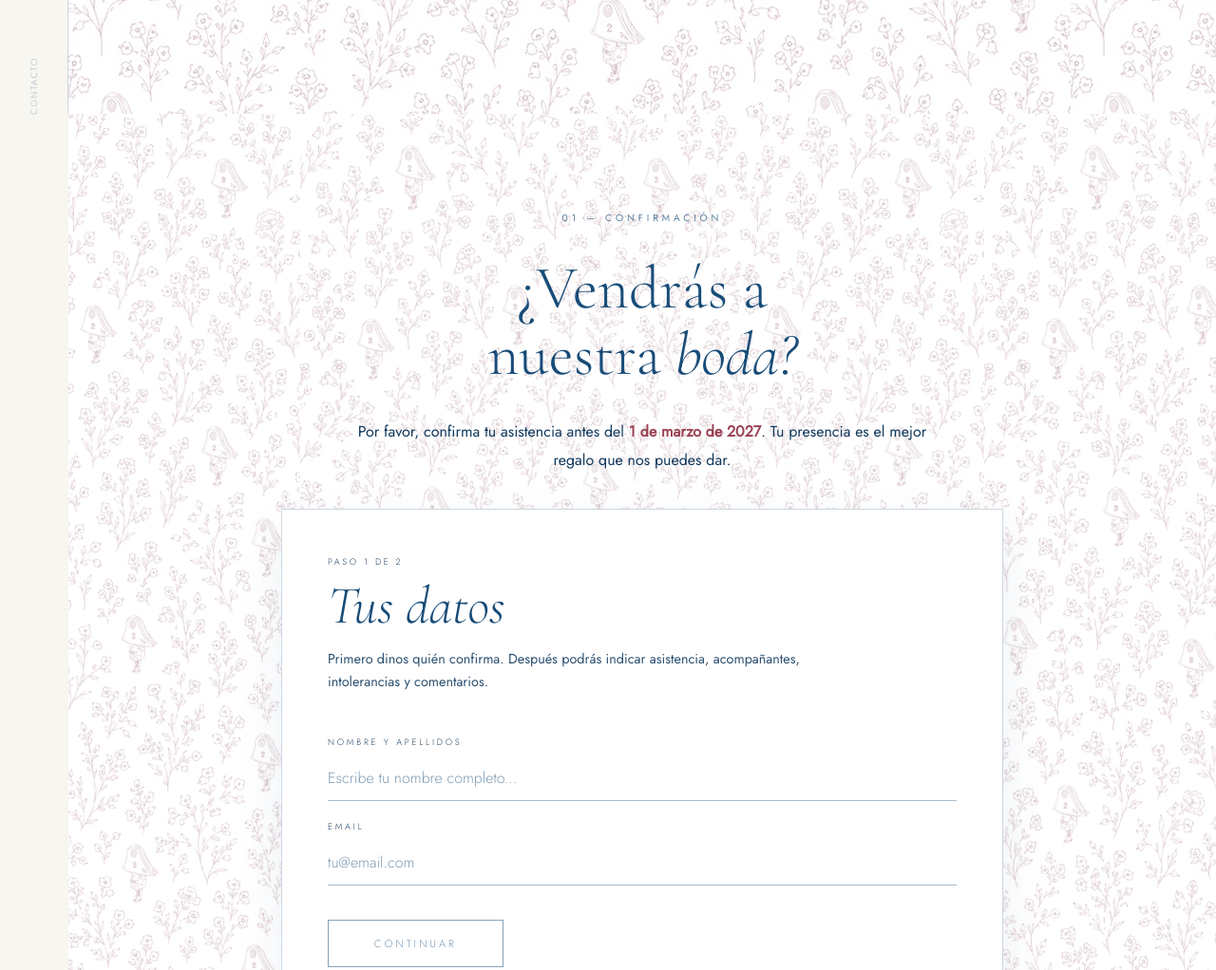
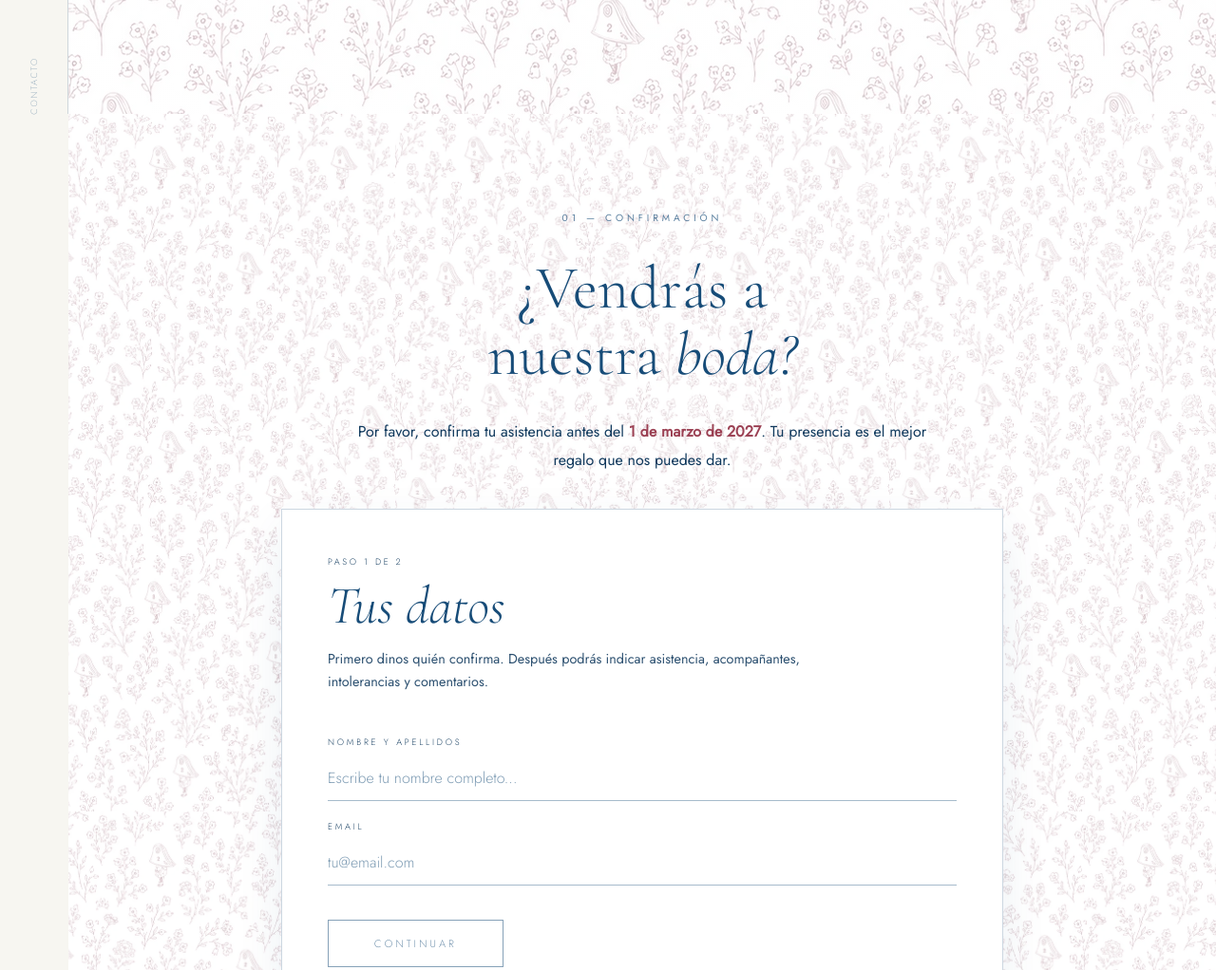
Before and after one commit to lmrnc/milenayomar, a website: page index.html in a window 1280 px wide. Shown: the part 680-1702 px from the top of the page at 95% size. Drawn offline with nearby package versions, Linux system fonts and the light colour scheme.

Commit message:
Reduce background pattern zoom for finer detail

```diff
--- a/index.html
+++ b/index.html
@@ -250,7 +250,7 @@
     padding: clamp(4rem, 8vw, 7rem);
     background-color: #fff;
     background-image: linear-gradient(rgba(255,255,255,0.76), rgba(255,255,255,0.76)), url('assets/rojo.webp');
-    background-size: 720px auto;
+    background-size: 520px auto;
     background-position: center top;
     background-repeat: repeat;
   }
@@ -351,7 +351,7 @@
   #lugar {
     background-color: #fff;
     background-image: linear-gradient(rgba(255,255,255,0.76), rgba(255,255,255,0.76)), url('assets/rojo.webp');
-    background-size: 720px auto;
+    background-size: 520px auto;
     background-position: center top;
     background-repeat: repeat;
     align-items: center;
```
